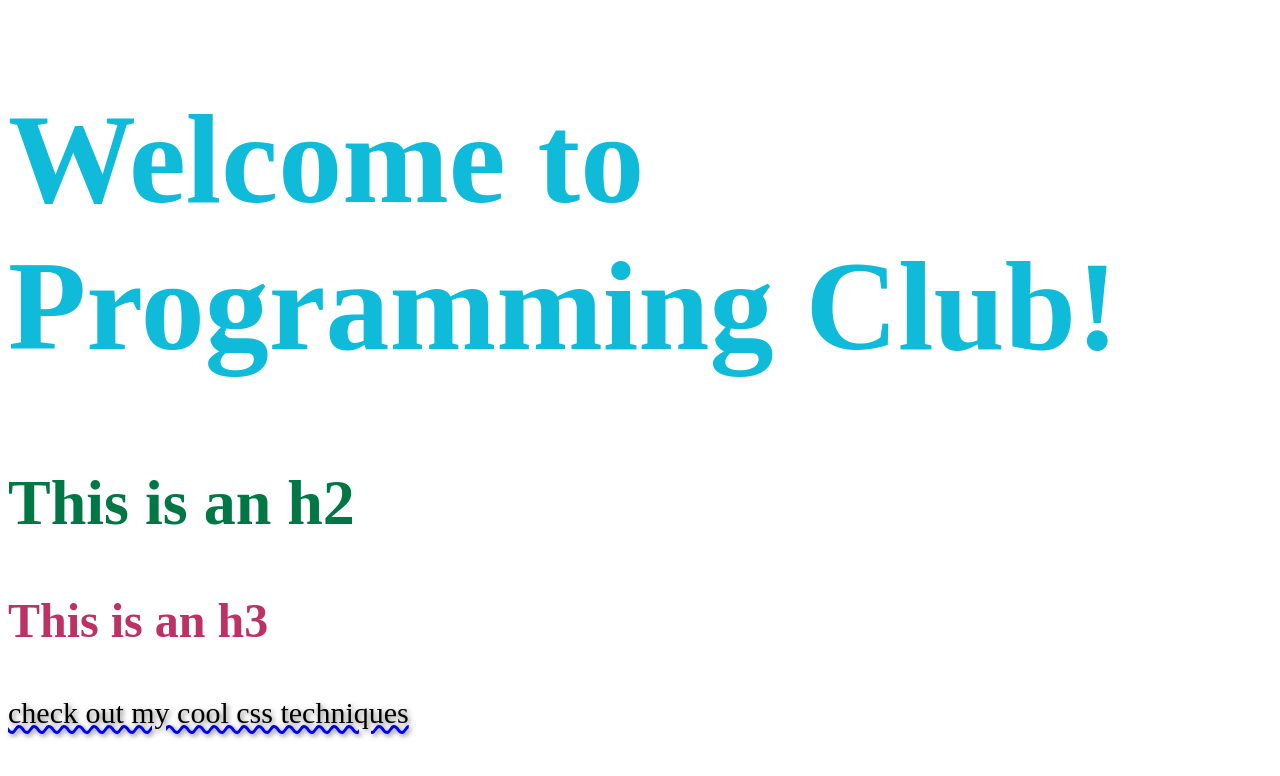
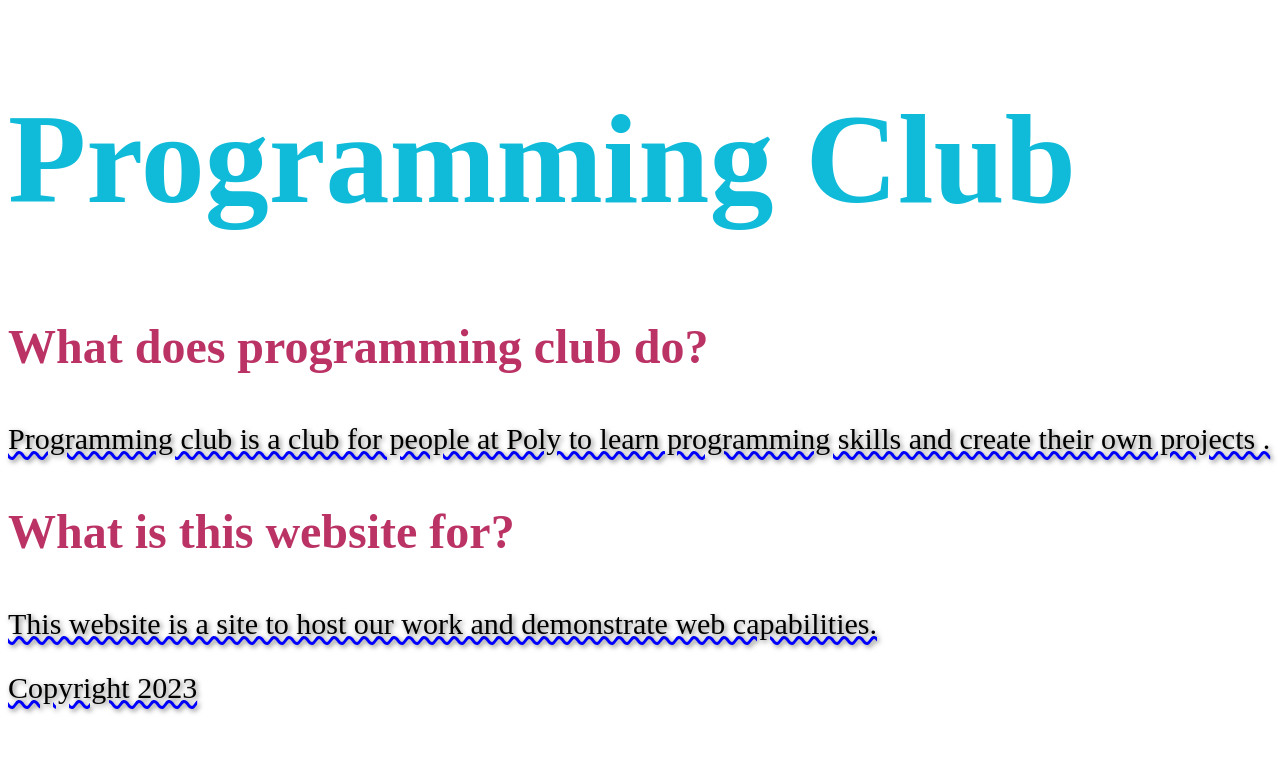
Before and after one commit to howelg/polyPrepProgramming, a plain HTML site: page index.html in a window 1280 px wide. Drawn offline with Linux system fonts and the light colour scheme.

Commit message:
Update index.html

```diff
--- a/index.html
+++ b/index.html
@@ -6,9 +6,21 @@
     <link rel="stylesheet" href="styles.css">
 </head>
 <body>
-      <h1>Welcome to Programming Club!</h1>
-      <h2>This is an h2</h2>
-      <h3>This is an h3</h3>
-	  <p>check out my cool css techniques</p>
+    <div id="header">
+      <h1>Programming Club</h1>
+    </div>
+    <div id="introduction">
+      <h3> What does programming club do?</h3>
+      <p> Programming club is a club for people at Poly to learn programming skills and create their own projects .</p>
+    </div>
+    <div id="Website_purpose">
+      <h3> What is this website for? </h3>
+      <p> This website is a site to host our work and demonstrate web capabilities.</p>
+    </div>
+    <div id="footer">
+      <p> Copyright 2023</p>
+    </div>
+  </body>
+</html>
 </body>
 </html>
```
